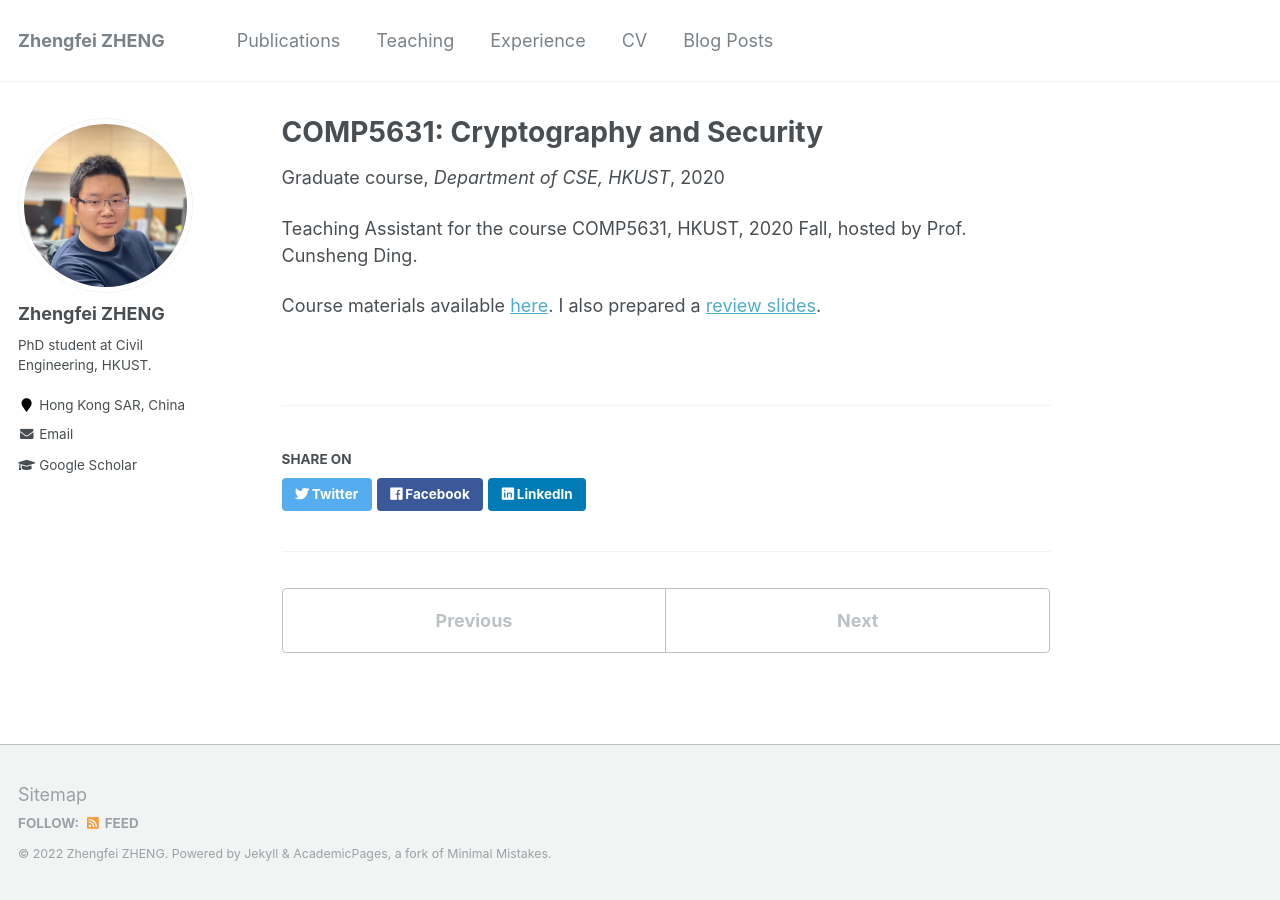
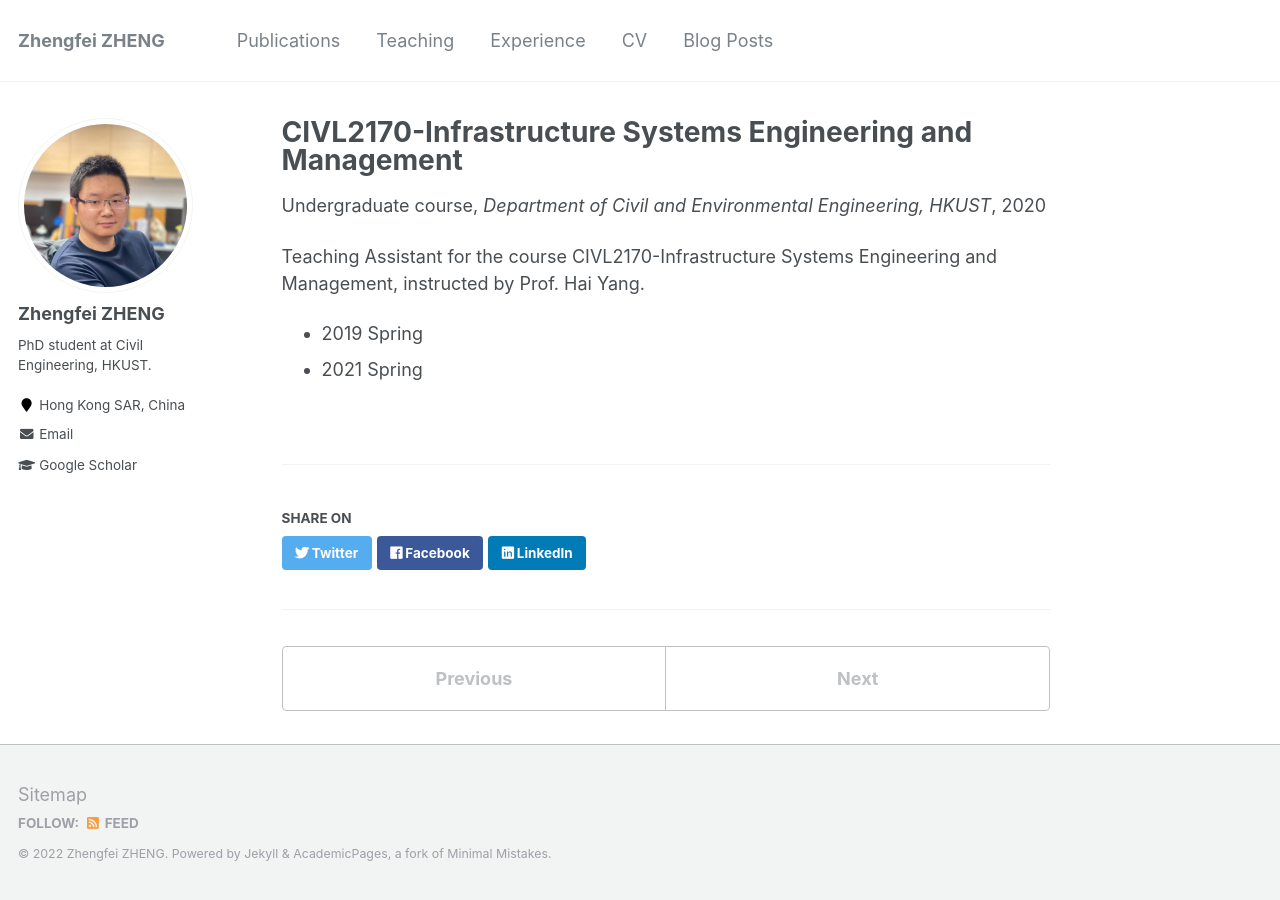
Before and after one commit to zf-z/zf-z.github.io, a Jekyll site: the page built from _teaching/2020FaCOMP5631.md, in a window 1280 px wide. Built offline with Jekyll 4.4.1, drawn with Linux system fonts in a browser that asks for light colours.

Commit message:
Update 2020FaCOMP5631.md

```diff
--- a/_teaching/2020FaCOMP5631.md
+++ b/_teaching/2020FaCOMP5631.md
@@ -1,13 +1,13 @@
 ---
-title: "COMP5631: Cryptography and Security"
+title: "CIVL2170-Infrastructure Systems Engineering and Management"
 collection: teaching
-type: "Graduate course"
+type: "Undergraduate course"
 permalink: /teaching/2020FaHKUST
-venue: "Department of CSE, HKUST"
+venue: "Department of Civil and Environmental Engineering, HKUST"
 date: 2020-12-01
 location: "Hong Kong SAR, China"
 ---
 
-Teaching Assistant for the course COMP5631, HKUST, 2020 Fall, hosted by Prof. Cunsheng Ding.
-
-Course materials available [here](https://home.cse.ust.hk/faculty/cding/hkust_only/COMP364/). I also prepared a [review slides](https://kl4805.github.io/files/5631review.pdf).
+Teaching Assistant for the course CIVL2170-Infrastructure Systems Engineering and Management, instructed by Prof. Hai Yang.
+- 2019 Spring
+- 2021 Spring
```
